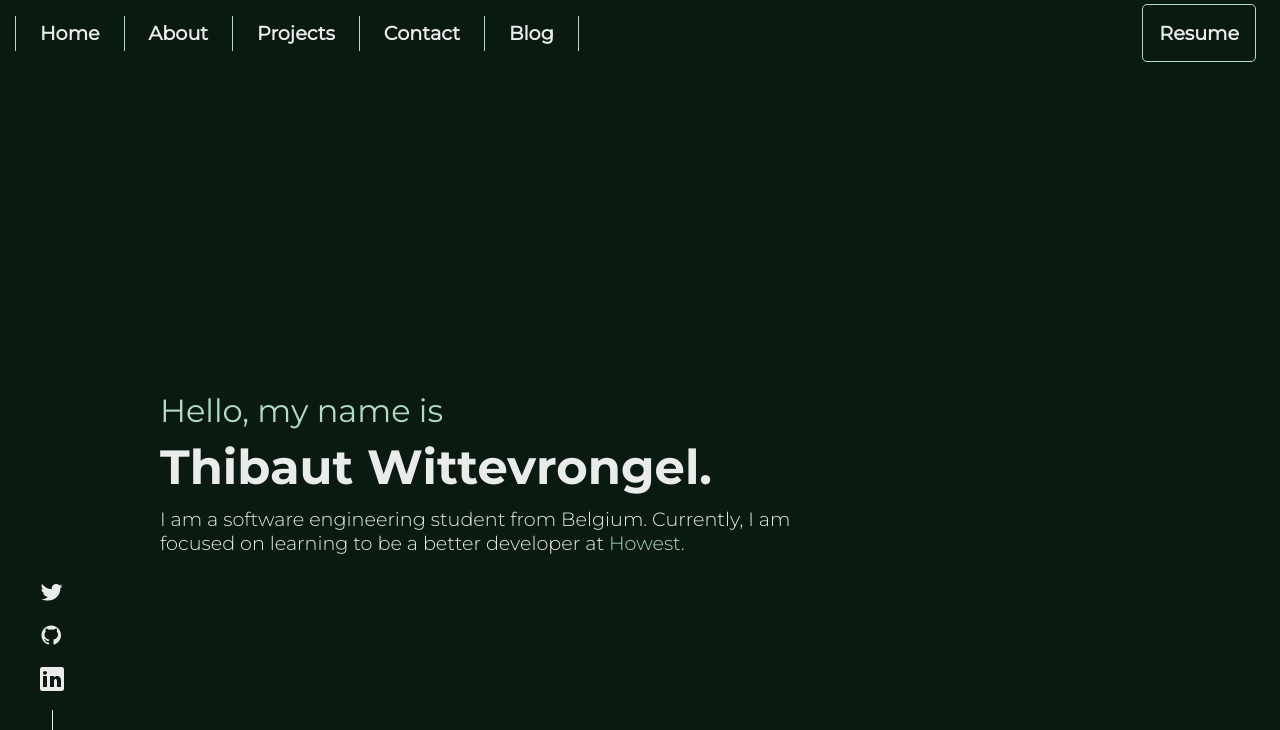
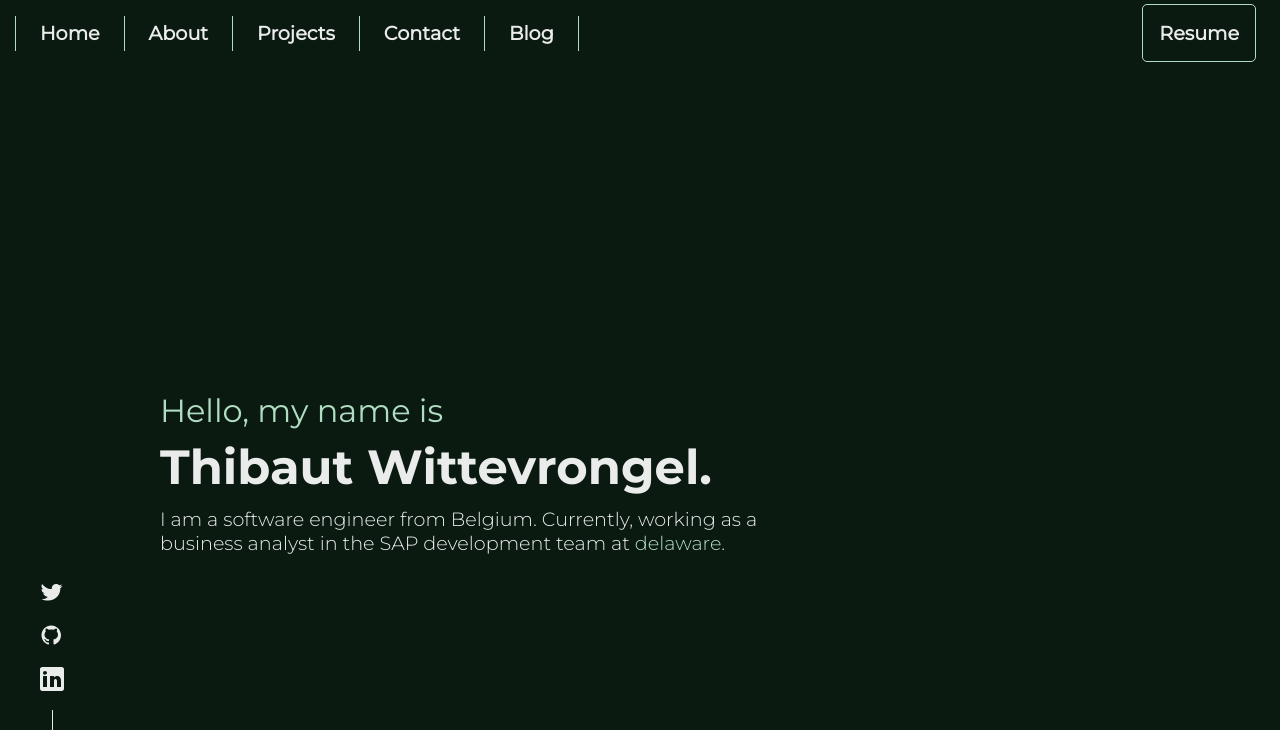
Before and after one commit to wittevrongelthibaut/personal-website, a SvelteKit app: page / in a window 1280 px wide. Shown: the top 730 px of the page. Built offline with nearby package versions, Linux system fonts and the light colour scheme.

Commit message:
update text for mainpage

```diff
--- a/src/routes/+page.svelte
+++ b/src/routes/+page.svelte
@@ -37,7 +37,7 @@
         x: 0,
         delay: 600
     }}>
-    I am a software engineering student from Belgium. Currently, I am focused on learning to be a better developer at <a href="https://www.howest.be/" target="_blank">Howest</a>.</p>
+    I am a software engineer from Belgium. Currently, working as a business analyst in the SAP development team at <a href="https://www.delaware.pro" target="_blank">delaware</a>.</p>
     {/if}
 </section>
 <Saos animation={"tilt-in-left-1 0.6s cubic-bezier(0.250, 0.460, 0.450, 0.940) both"} once>
@@ -49,7 +49,7 @@
             I have always been interested on how they work and how I could create something with them.
         </p>
         <p>
-            This lead to me studying software engineering at Howest, where I am currently in my final year.
+            This led to me studying software engineering at Howest, where I graduated.
             At Howest I have learned a lot about software development and how to work in a team.
         </p>
         <p>
```
